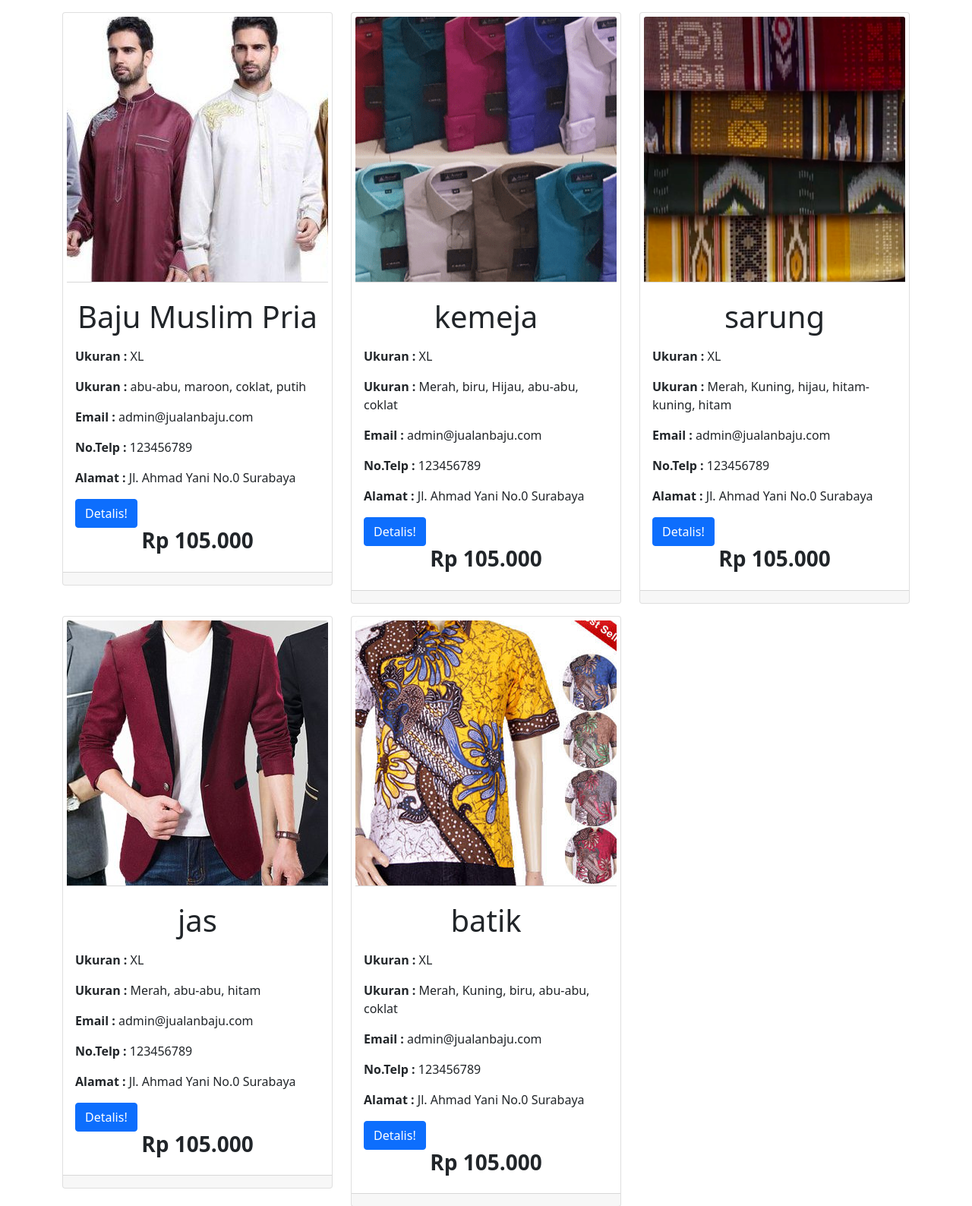
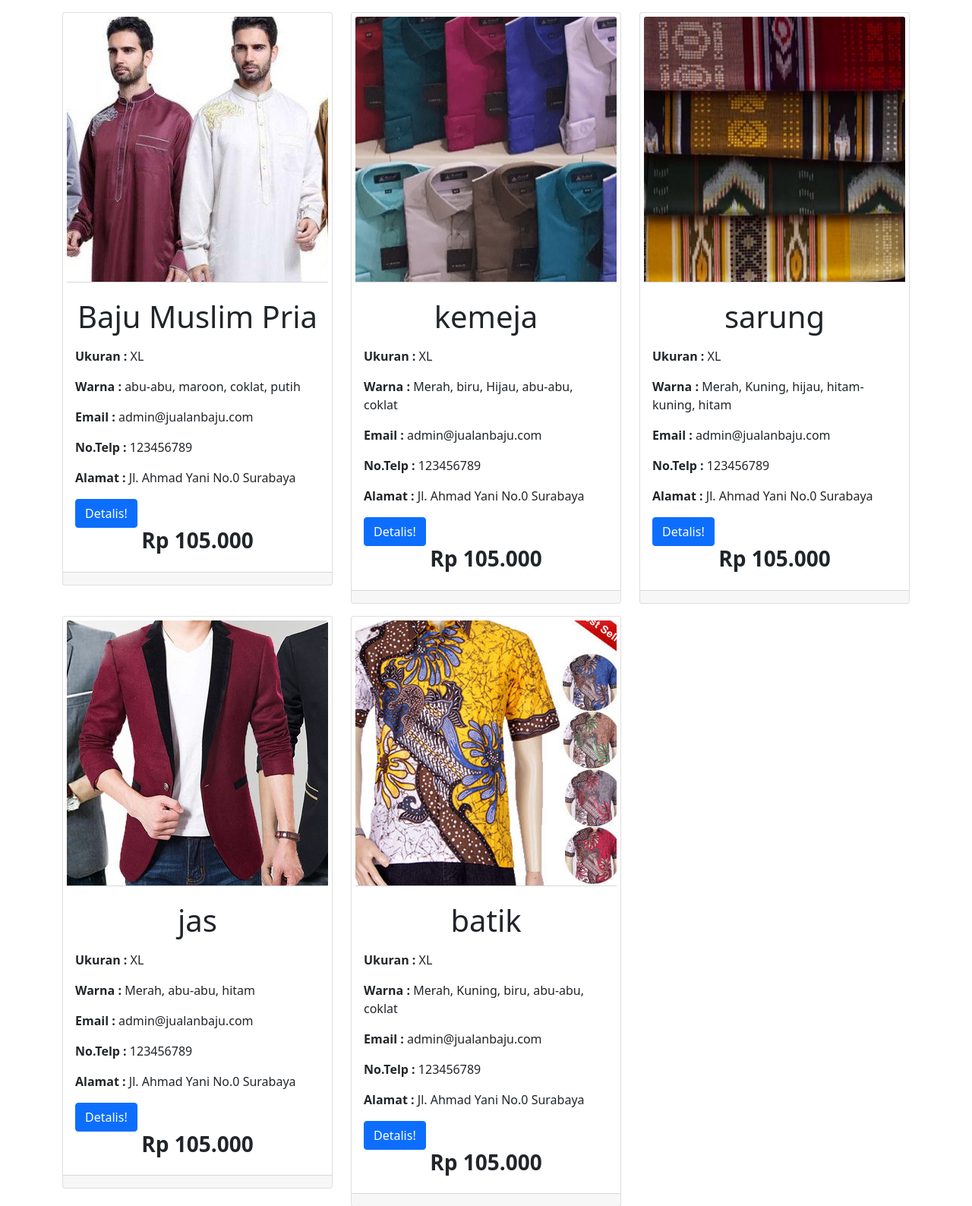
Before and after one commit to AhmadFikriHusaini/UTS_pemrogramanweb, a PHP site: page / in a window 1280 px wide. Shown: the top 1588 px of the page at 76% size. Run offline with PHP 8.4, Linux system fonts and the light colour scheme.

Commit message:
Update index.php

```diff
--- a/soal3/index.php
+++ b/soal3/index.php
@@ -50,7 +50,7 @@ function rupiah($angka)
                         <div class="card-body">
                             <h1 class="text-center pb-2"><?php echo $value->Name; ?></h1>
                             <p><b>Ukuran : </b><?php echo $value->ukuran; ?></p>
-                            <p><b>Ukuran : </b><?php echo implode(", ", $value->warna) ?></p>
+                            <p><b>Warna : </b><?php echo implode(", ", $value->warna) ?></p>
                             <p><b>Email : </b><?php echo $value->Contact->email; ?></p>
                             <p><b>No.Telp : </b><?php echo $value->Contact->Phone; ?></p>
                             <p><b>Alamat : </b><?php echo $value->Contact->Address; ?></p>
```
